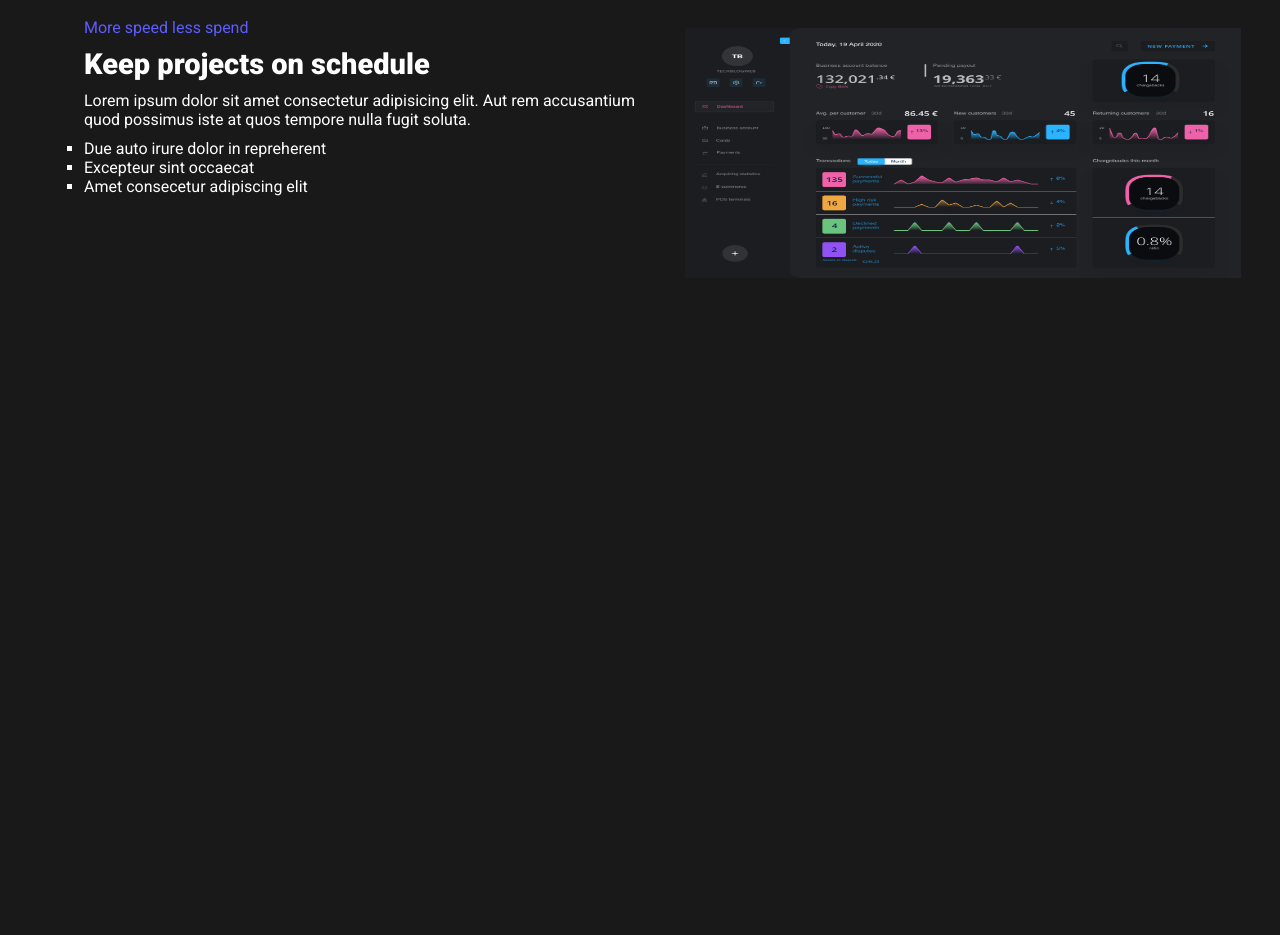
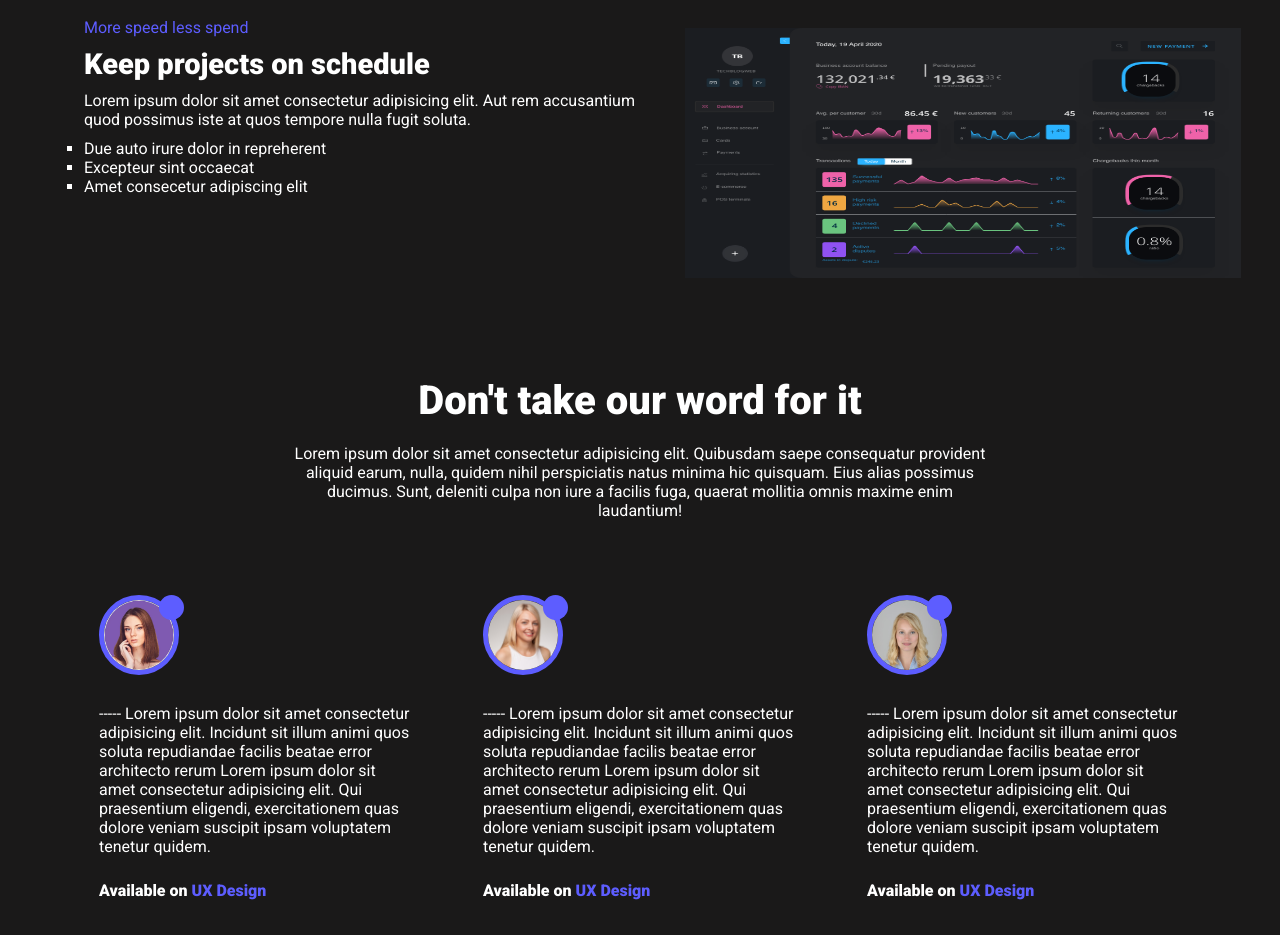
Before and after one commit to mkmahmud/practice-landing-page, a plain HTML site: page index.html in a window 1280 px wide. Shown: the part 2429-3364 px from the top of the page. Before the commit the page ends 2736 px from the top, so only its background shows below. Drawn offline with Linux system fonts and the light colour scheme.

Commit message:
testimonial

```diff
--- a/css/style.css
+++ b/css/style.css
@@ -145,3 +145,41 @@ section{
     padding: 25px;
     height: 250px;
 }
+
+/* Testimonials  */
+.testimonials{
+    display: flex;
+    width: 100%;
+    margin-top: 40px;
+}
+.singel-testimonial{
+    margin: 10px;
+    text-align: left;
+    padding: 25px;
+}
+.singel-testimonial img{
+    width: 70px;
+    height: 70px;
+    border-radius: 50%;
+    border: 5px solid var(--main-color);
+}
+.tes-img-dot{
+    position: relative;
+}
+.tes-img-dot::before{
+    content: '';
+    position: absolute;
+    height: 25px;
+    width: 25px;
+    border-radius: 50%;
+    top: 0px;
+    left: 60px;
+    background-color: var(--main-color);
+}
+.singel-testimonial p{
+    padding: 25px 0px;
+}
+.singel-testimonial strong a{
+    text-decoration: none;
+    color: var(--main-color);
+}
--- a/index.html
+++ b/index.html
@@ -147,6 +147,44 @@
                 </div>
             </div>
         </section>
+
+        <!-- Testimonial Section -->
+        <section>
+            <div class="testimonial">
+                <div class="section-title">
+                    <h2>Don't take our word for it</h2>
+                    <p>Lorem ipsum dolor sit amet consectetur adipisicing elit. Quibusdam saepe consequatur provident aliquid earum, nulla, quidem nihil perspiciatis natus minima hic quisquam. Eius alias possimus ducimus. Sunt, deleniti culpa non iure a facilis fuga, quaerat mollitia omnis maxime enim laudantium!</p>
+                </div>
+                <div class="testimonials">
+                    <div class="singel-testimonial">
+                        <div class="tes-img-dot">
+                            <img src="media/tes/1.webp" alt="">
+                        </div>
+                        <p>----- Lorem ipsum dolor sit amet consectetur adipisicing elit. Incidunt sit illum animi quos soluta repudiandae facilis beatae error architecto rerum Lorem ipsum dolor sit amet consectetur adipisicing elit. Qui praesentium eligendi, exercitationem quas dolore veniam suscipit ipsam voluptatem tenetur quidem.
+                        </p>
+                        <strong>Available on <a href="#">UX Design</a></strong>
+                    </div>
+                    <div class="singel-testimonial">
+                        <div class="tes-img-dot">
+                            <img src="media/tes/2.jpg" alt="">
+                        </div>
+                        <p>----- Lorem ipsum dolor sit amet consectetur adipisicing elit. Incidunt sit illum animi quos soluta repudiandae facilis beatae error architecto rerum Lorem ipsum dolor sit amet consectetur adipisicing elit. Qui praesentium eligendi, exercitationem quas dolore veniam suscipit ipsam voluptatem tenetur quidem.
+                        </p>
+                        <strong>Available on <a href="#">UX Design</a></strong>
+                    </div>
+                    <div class="singel-testimonial">
+                        <div class="tes-img-dot">
+                            <img src="media/tes/3.jpg" alt="">
+                        </div>
+                        <p>----- Lorem ipsum dolor sit amet consectetur adipisicing elit. Incidunt sit illum animi quos soluta repudiandae facilis beatae error architecto rerum Lorem ipsum dolor sit amet consectetur adipisicing elit. Qui praesentium eligendi, exercitationem quas dolore veniam suscipit ipsam voluptatem tenetur quidem.
+                        </p>
+                        <strong>Available on <a href="#">UX Design</a></strong>
+                    </div>
+                </div>
+            </div>
+        </section>
+
+
     </main>
 </body>
 </html>
```
Also changed, not shown: media/tes/1.webp (added), media/tes/2.jpg (added), media/tes/3.jpg (added).
